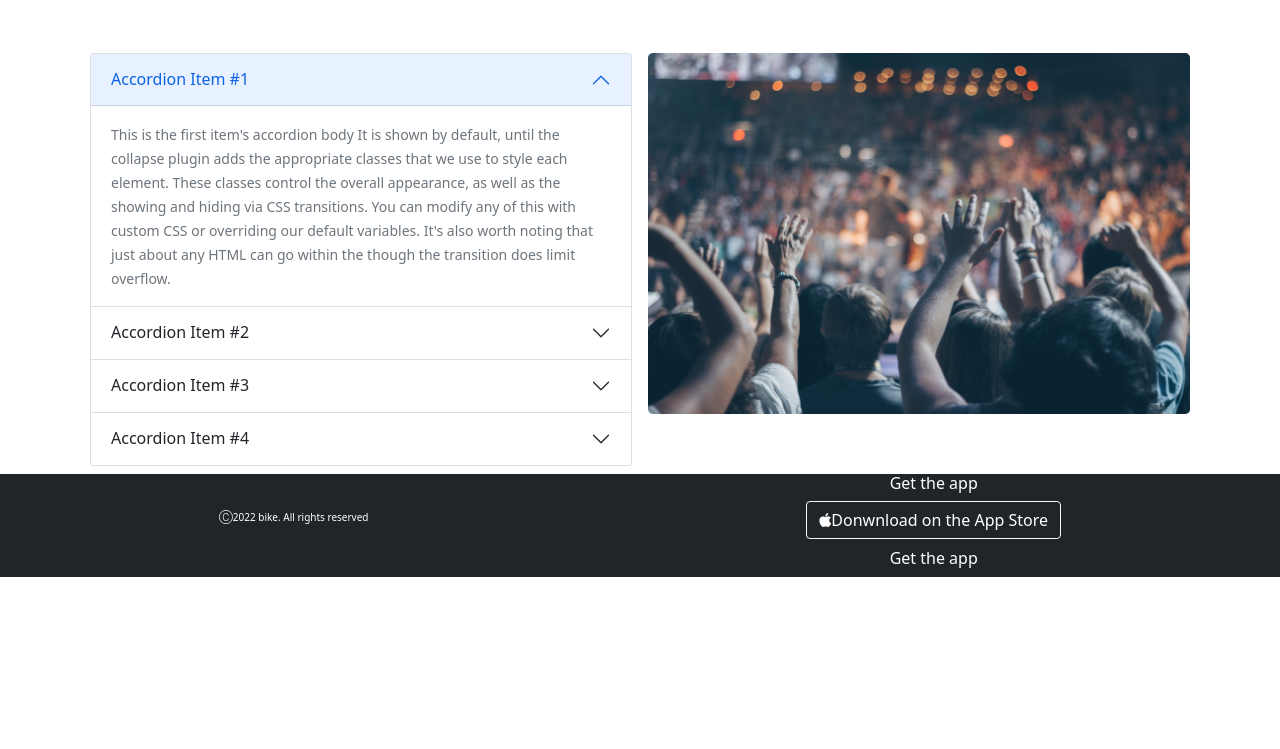
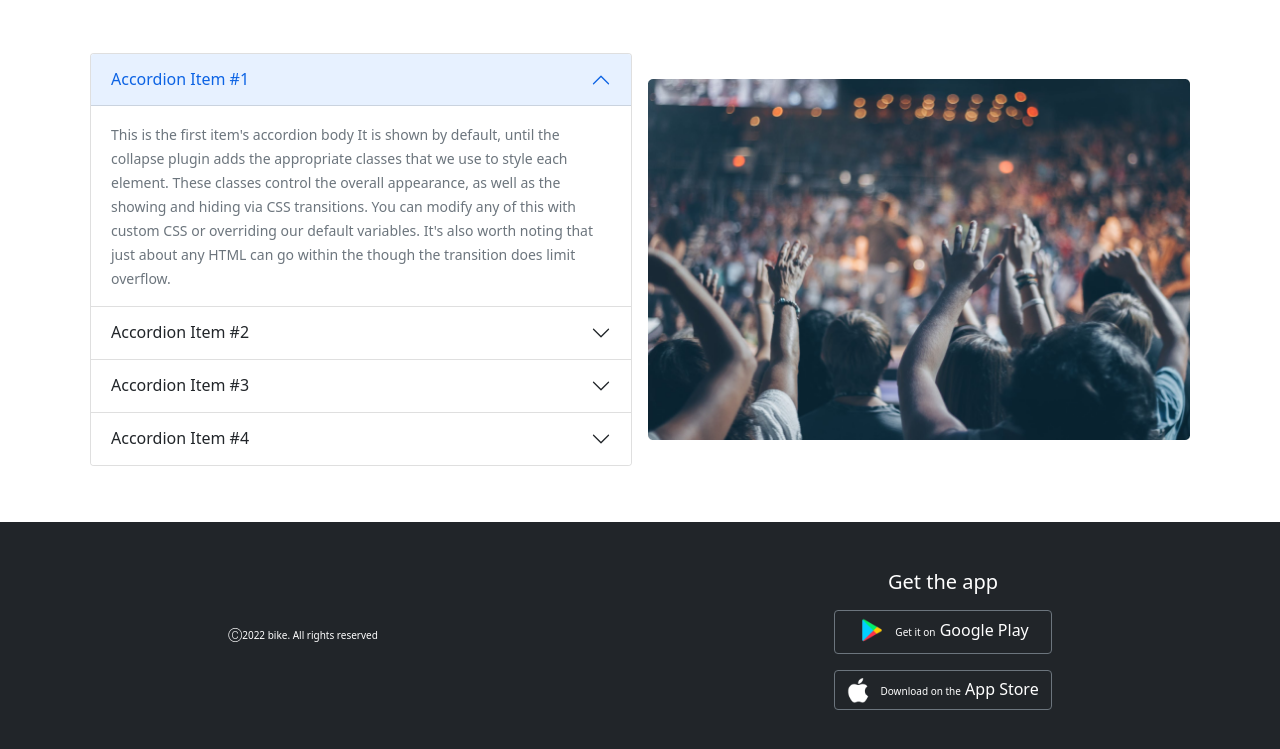
Before and after one commit to RawsonTabassum/assignment-03-convention-center, a plain HTML site: page index.html in a window 1280 px wide. Shown: the part 1198-1947 px from the top of the page. Before the commit the page ends 1775 px from the top, so only its background shows below. Drawn offline with nearby package versions, Linux system fonts and the light colour scheme.

Commit message:
footer added

```diff
--- a/css/style.css
+++ b/css/style.css
@@ -51,3 +51,13 @@ body {
   text-decoration: none;
   color: white;
 }
+
+.btn-icon-1 {
+  height: 30px;
+  width: 30px;
+}
+
+.btn-icon-2 {
+  height: 25px;
+  width: 25px;
+}
--- a/index.html
+++ b/index.html
@@ -274,8 +274,8 @@
 
 
         <!-- faq, mandatory section -->
-        <section class="container">
-            <div class="d-flex justify-content-between">
+        <section class="container my-5">
+            <div class="d-flex justify-content-between align-items-center">
               <div class="m-2 w-50">
                 <div class="accordion" id="accordionExample">
                   <div class="accordion-item">
@@ -336,19 +336,21 @@
         <!-- faq, mandatory section end -->
     </main>
 
-    <footer class="bg-dark">
+    <footer class="bg-dark py-5">
         <div class="d-flex justify-content-around align-items-center">
           <p class="text-white fw-light fs-xs">
             &#x24B8;2022 bike. All rights reserved
           </p>
 
           <div class="d-flex flex-column">
-            <h6 class="text-center text-white">Get the app</h6>
-            <button class="btn btn-outline-light text-white">
-              <a class="footer-link" target="_blank" href="https://play.google.com/store/apps/details?id=com.facebook.katana"><i class="fab fa-apple"></i>Donwnload on the App Store</a>
+            <h5 class="text-center text-white">Get the app</h5>
+            <button class="btn btn-outline-secondary text-white my-2">
+              <a class="footer-link" target="_blank" href="https://play.google.com/store/apps/details?id=com.facebook.katana">
+                <img class="btn-icon-1 me-2" src="images/logo-1.png" alt=""><span class="fs-xs">Get it on</span> Google Play</a>
             </button>
-            <button class="btn text-white">
-              <a class="footer-link" target="_blank" href="https://apps.apple.com/us/app/farmville-3-animals/id843506607">Get the app</a>
+            <button class="btn btn-outline-secondary text-white my-2">
+              <a class="footer-link" target="_blank" href="https://apps.apple.com/us/app/farmville-3-animals/id843506607">
+                <img class="btn-icon-2 me-2" src="images/logo-2.png" alt=""><span class="fs-xs">Download on the</span> App Store</a>
             </button>
           </div>
         </div>
```
Also changed, not shown: images/logo-1.png (added), images/logo-2.png (added).
